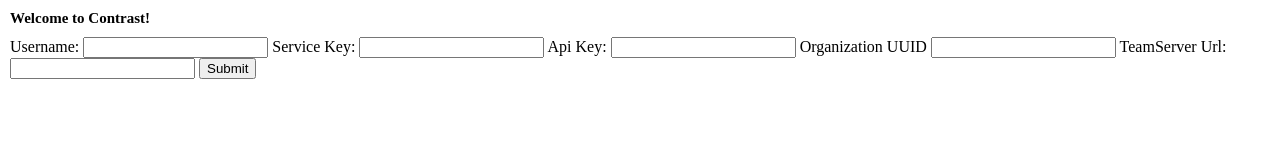
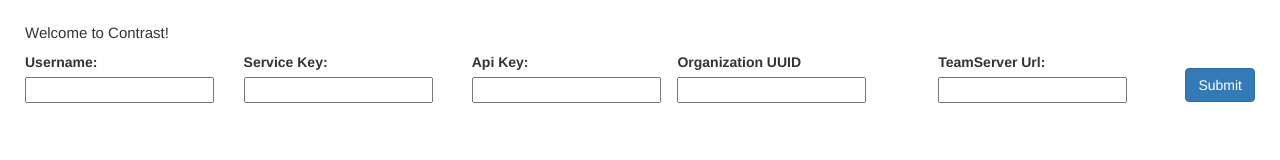
Before and after one commit to Contrast-Security-OSS/contrast-chrome-extension, a browser extension: page index.html in a window 1280 px wide. Drawn offline with nearby package versions, Linux system fonts and the light colour scheme.

Commit message:
added bootstrap

```diff
--- a/index.html
+++ b/index.html
@@ -2,27 +2,39 @@
 <html>
 <head>
   <meta charset="utf-8">
+  <link rel="stylesheet" href="https://maxcdn.bootstrapcdn.com/bootstrap/3.3.7/css/bootstrap.min.css" integrity="sha384-BVYiiSIFeK1dGmJRAkycuHAHRg32OmUcww7on3RYdg4Va+PmSTsz/K68vbdEjh4u" crossorigin="anonymous">
   <link type="text/css" rel="stylesheet" href="style.css"/>
   <script src="index.js"></script>
 </head>
 <body>
   <h1>Welcome to Contrast!</h1>
-
+  <div id="container">
+    <div class="form-group">
       <label for="contrast_username">Username: </label>
       <input type="text" id="contrast_username" name="contrast_username"/>
+    </div>
 
+    <div class="form-group">
       <label for="contrast_service_key">Service Key: </label>
       <input type="text" id="contrast_service_key" name="contrast_service_key"/>
+    </div>
 
+    <div class="form-group">
       <label for="contrast_api_key">Api Key: </label>
       <input type="text" id="contrast_api_key" name="contrast_api_key"/>
+    </div>
 
+    <div class="form-group">
       <label for="contrast_org">Organization UUID</label>
       <input type="text" id="contrast_org" name="contrast_org"/>
+    </div>
 
+    <div class="form-group">
       <label for="teamserver_url">TeamServer Url: </label>
       <input type="text" id="teamserver_url" name="teamserver_url"/>
+    </div>
 
-    <button name="contrast-submit" id="contrast-submit" type="submit">Submit</button>
+    <button class="btn btn-primary" name="contrast-submit" id="contrast-submit" type="submit">Submit</button>
+  </div>
 </body>
 </html>
--- a/style.css
+++ b/style.css
@@ -1,5 +1,5 @@
 body {
-  margin: 10px;
+  margin: 25px;
 }
 
 h1 {
```
Lines whose indentation alone changed are shown as unchanged.
